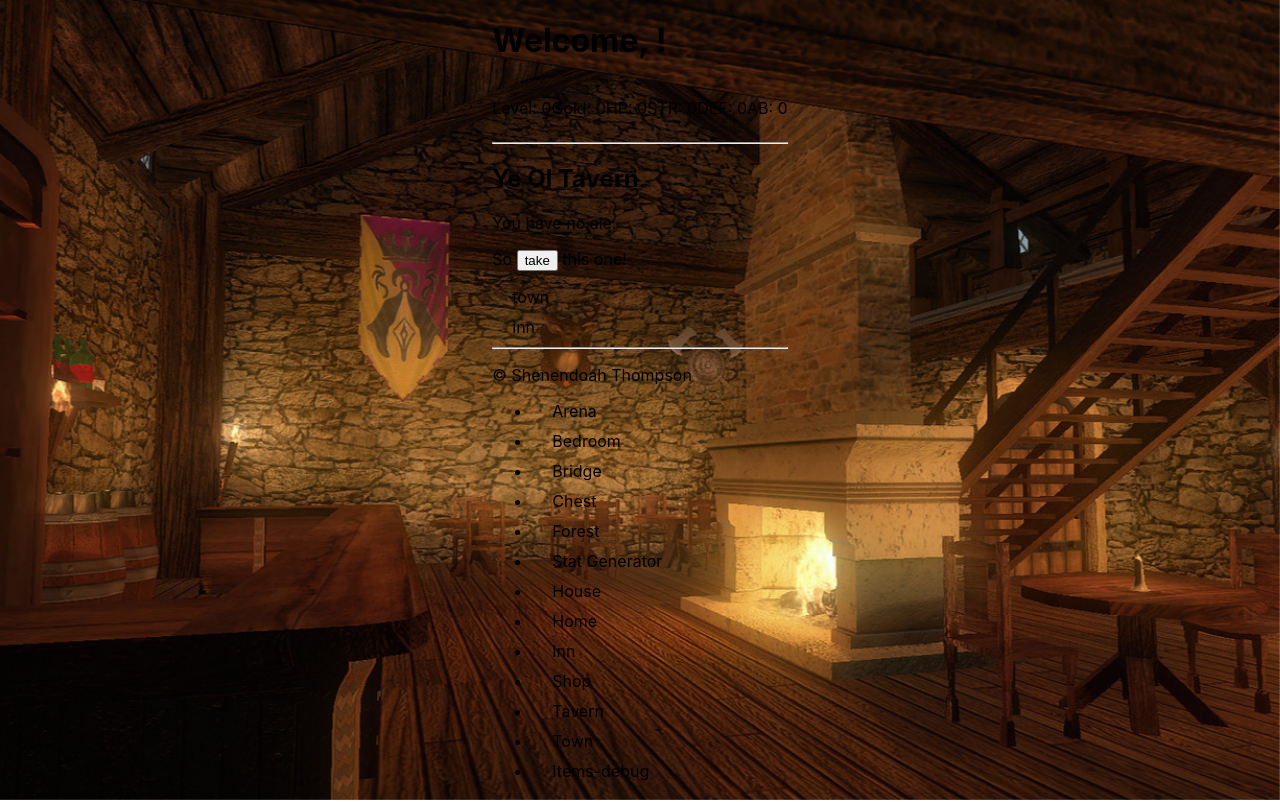
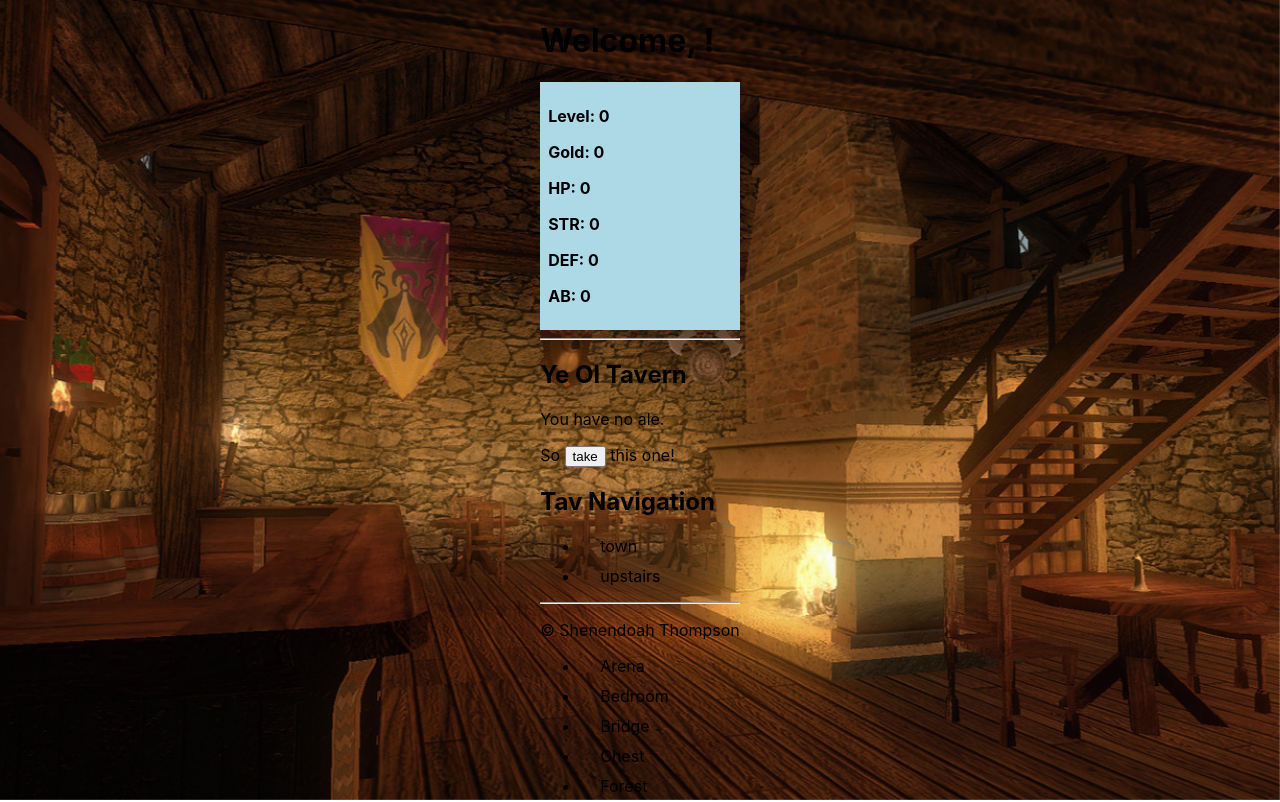
Before and after one commit to shenendoaht/shen-game-next, a Next.js app: page /tavern in a window 1280 px wide. Shown: the top 802 px of the page. Built offline with nearby package versions, Linux system fonts and the light colour scheme.

Commit message:
2022-06-03 tavern nav links

```diff
--- /dev/null
+++ b/components/data/tav-nav-links.json
@@ -0,0 +1,10 @@
+[
+  {
+    "href": "/town",
+    "text": "town"
+  },
+   {
+    "href": "/inn",
+    "text": "upstairs"
+  }
+]
--- a/components/tavern-screen.jsx
+++ b/components/tavern-screen.jsx
@@ -1,5 +1,6 @@
 import Link from "next/link";
 import Layout from "./layout";
+import TavNavLinks from "./data/tav-nav-links.json";
 import { usePlayerContext } from "../contexts/player-context";
 
 const TavernScreen = () => {
@@ -42,8 +43,18 @@ const TavernScreen = () => {
           this one!
         </p>
       )}
-      <Link href="/">town</Link>
-      <Link href="/">inn</Link>
+      <nav id="tav-navigation">
+        <h2>Tav Navigation</h2>
+        <ul id="tav-navigation-links">
+          {TavNavLinks.map(({ href, text }) => (
+            <li key={href}>
+              <Link href={href} passHref>
+                <a>{text}</a>
+              </Link>
+            </li>
+          ))}
+        </ul>
+      </nav>
     </section>
   );
 };
--- a/styles/globals.css
+++ b/styles/globals.css
@@ -26,6 +26,9 @@ a {
   pointer-events: none;
 }
 #stat-disp {
-  display: flex;
-  justify-content: space-evenly;
+  justify-content: space-around;
+  background-color: lightblue;
+  color: black;
+  font-weight: bolder;
+  padding: .5em;
 }
```
